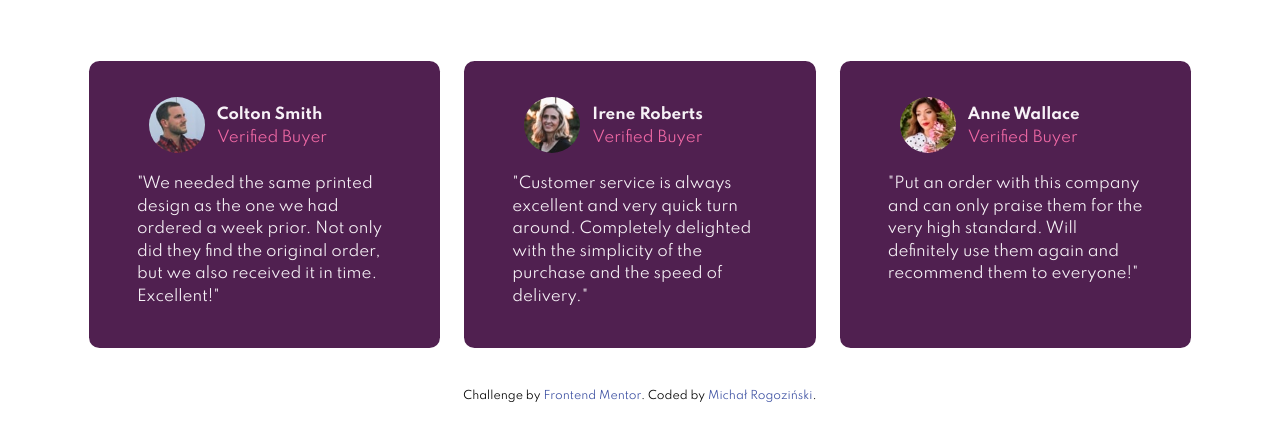
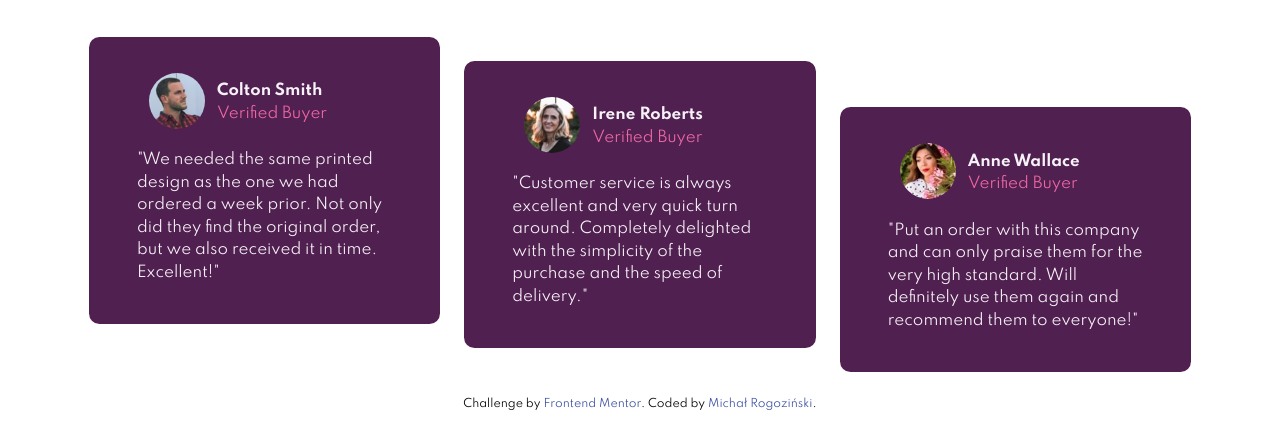
Before and after one commit to rogozinski/FrontEndMentor--SocialProofSection, a plain HTML site: page index.html in a window 1280 px wide. Shown: the part 328-776 px from the top of the page. Drawn offline with nearby package versions, Linux system fonts and the light colour scheme.

Commit message:
project update
finally testimonials part is done as well

```diff
--- a/index.html
+++ b/index.html
@@ -64,7 +64,7 @@
     </div>
     <!-- COMMENTS SECTION -->
     <div class="row mt-5 mx-1">
-      <div class="col-12 col-md user-card px-5 py-4 my-3">
+      <div class=" col-12 col-md user-card px-5 py-4 mb-4 mb-md-5 align-self-md-start">
         <img src="images/image-colton.jpg" alt="Photo of Colton">
         <span class="user-name">Colton Smith</span>
         <span class="user-position">Verified Buyer</span>
@@ -77,7 +77,7 @@
         </div>
       </div>
 
-      <div class="col-12 col-md user-card px-5 py-4 mx-0 mx-md-4 my-3">
+      <div class="col-12 col-md user-card px-5 py-4 mx-0 mx-md-4 align-self-md-center">
         <img src="images/image-irene.jpg" alt="Photo of Irene">
         <span class="user-name">Irene Roberts</span>
         <span class="user-position">Verified Buyer</span>
@@ -89,7 +89,7 @@
         </div>
       </div>
 
-      <div class="col-12 col-md user-card px-5 py-4 my-3">
+      <div class="col-12 col-md user-card px-5 py-4 mt-4 mt-md-5 align-self-md-end">
         <img src="images/image-anne.jpg" alt="Photo of Anne">
         <span class="user-name">Anne Wallace </span>
         <span class="user-position">Verified Buyer</span>
```
Also changed, not shown: 1 other file.
